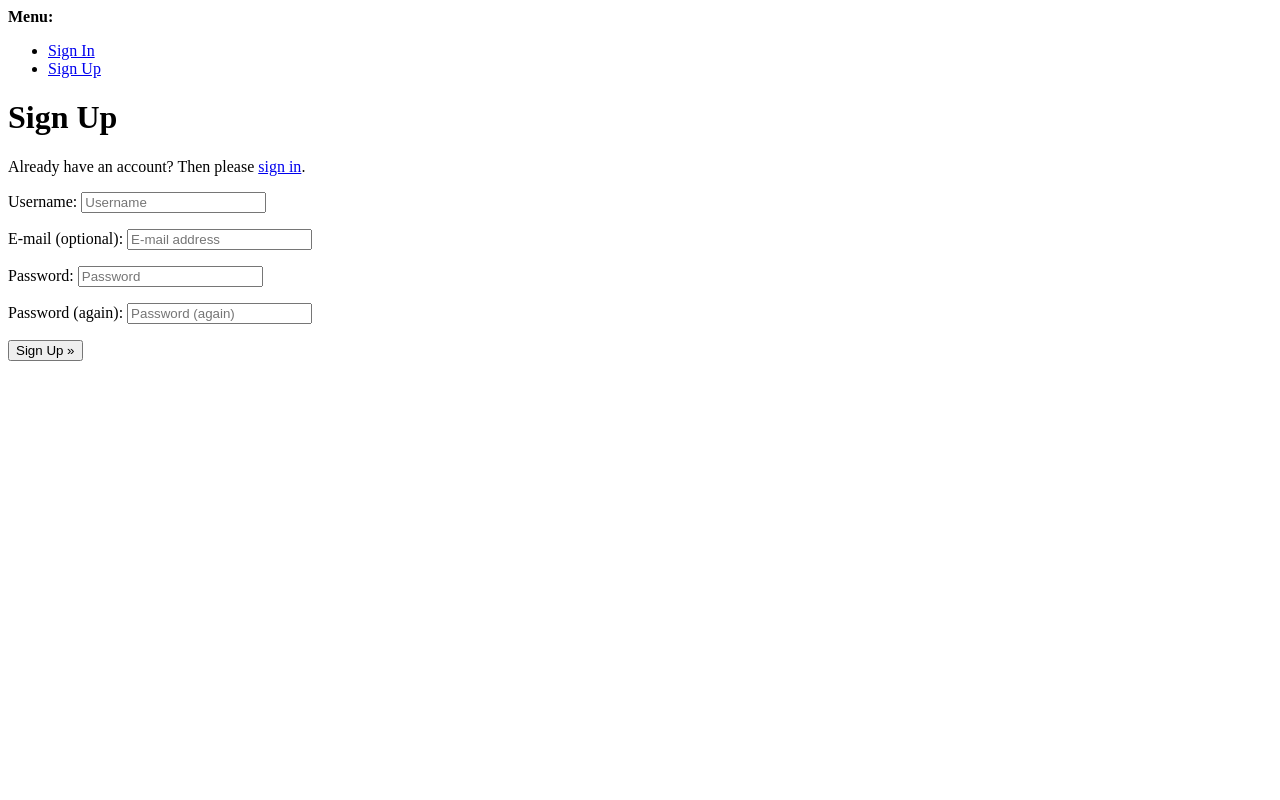
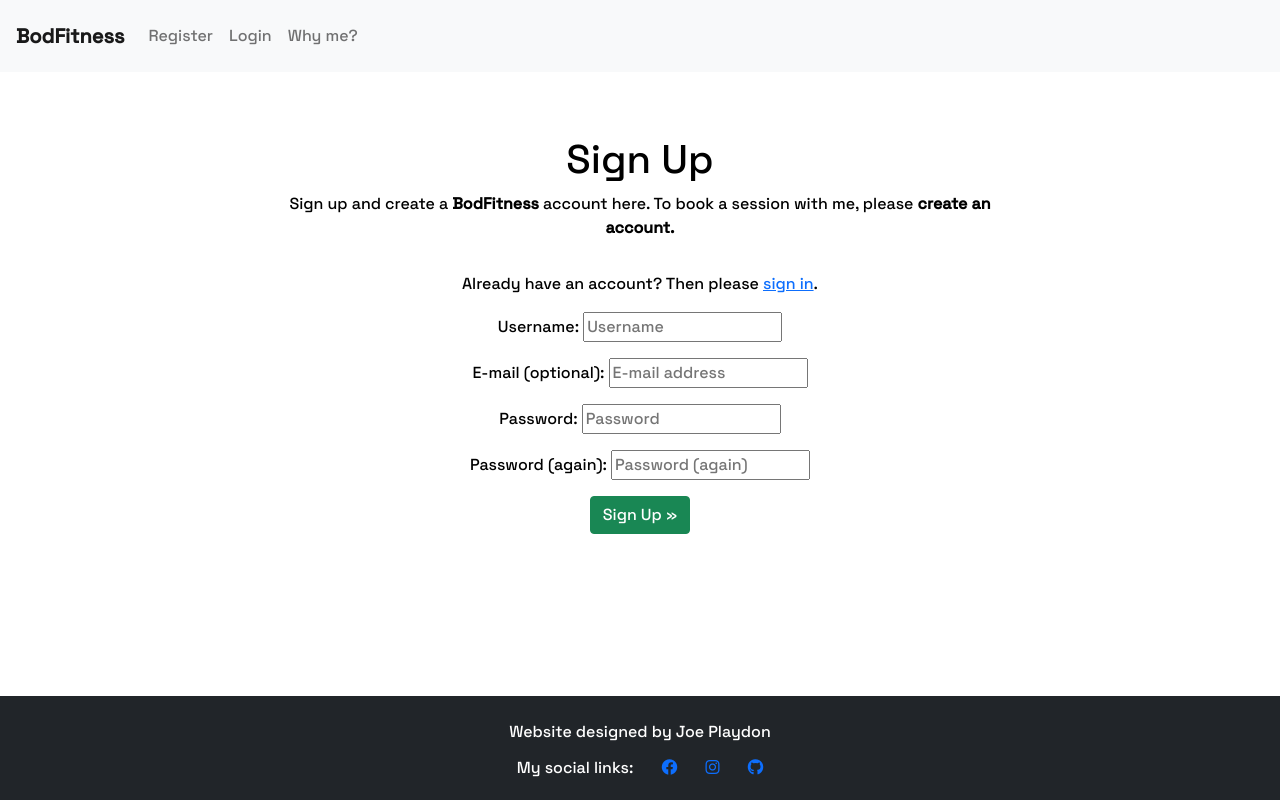
Before and after one commit to bodthegod/bod-fitness, a Django app: page /accounts/signup/ in a window 1280 px wide. Run offline with Django 3.2, Linux system fonts and the light colour scheme; some libraries are stand-ins or nearby versions.

Commit message:
style signup page

```diff
--- a/templates/account/signup.html
+++ b/templates/account/signup.html
@@ -1,21 +1,32 @@
-{% extends "account/base.html" %}
+{% extends "base.html" %}
 
 {% load i18n %}
 
 {% block head_title %}{% trans "Signup" %}{% endblock %}
 
 {% block content %}
-<h1>{% trans "Sign Up" %}</h1>
+<div class="container">
+  <div class="row text-center mt-5">
+    <div class="col-md-8 mt-3 offset-md-2">
+      <h1>{% trans "Sign Up" %}</h1>
 
-<p>{% blocktrans %}Already have an account? Then please <a href="{{ login_url }}">sign in</a>.{% endblocktrans %}</p>
-
-<form class="signup" id="signup_form" method="post" action="{% url 'account_signup' %}">
+      <p>{% blocktrans %}Sign up and create a <strong>BodFitness</strong> account here.
+        To book a session with me, please <strong>create an account.</strong>
+        {% endblocktrans %}</p>
+    </div>
+  </div>
+  <div class="col-md-8 mt-3 offset-md-2 text-center">
+    <div class="col-md-8 mt-3 offset-md-2">
+      <p>{% blocktrans %}Already have an account? Then please <a href="{{ login_url }}">sign in</a>.{% endblocktrans %}</p>
+      <form class="signup" id="signup_form" method="post" action="{% url 'account_signup' %}">
   {% csrf_token %}
   {{ form.as_p }}
   {% if redirect_field_value %}
   <input type="hidden" name="{{ redirect_field_name }}" value="{{ redirect_field_value }}" />
   {% endif %}
-  <button type="submit">{% trans "Sign Up" %} &raquo;</button>
+  <button type="submit" class="btn btn-success">{% trans "Sign Up" %} &raquo;</button>
 </form>
-
+    </div>
+  </div>
+</div>
 {% endblock %}
```
